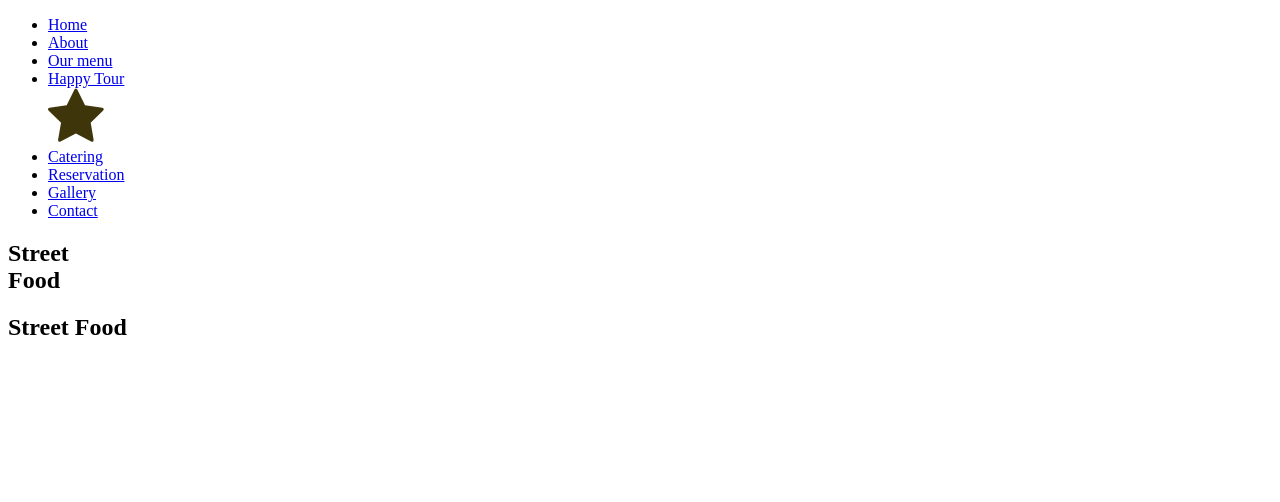
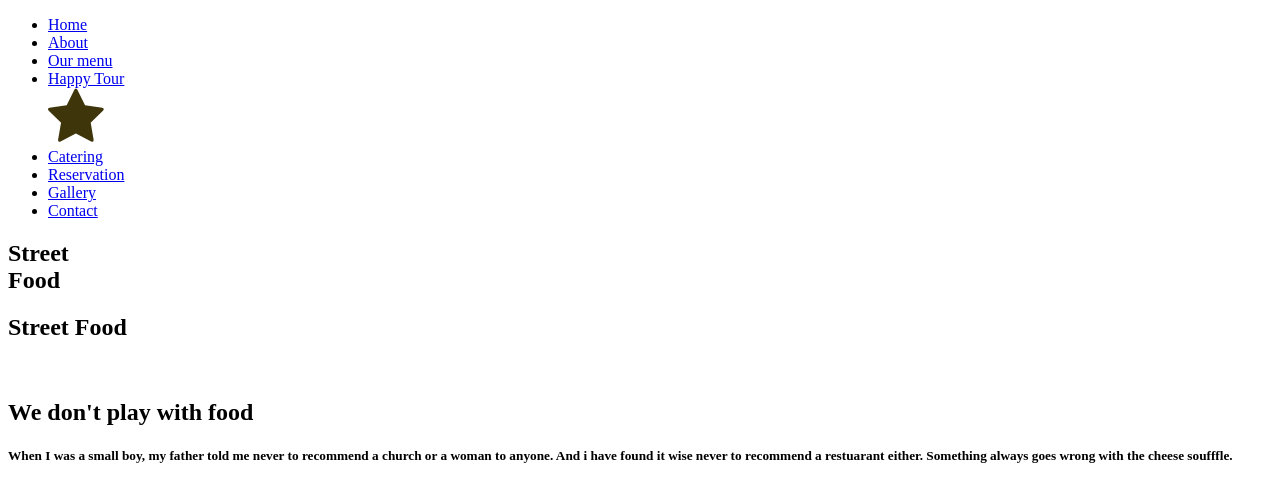
Before and after one commit to Emmanuelmiheso/food, a plain HTML site: page index.html in a window 1280 px wide. Drawn offline with Linux system fonts and the light colour scheme.

Commit message:
Update index.html
add headings

```diff
--- a/index.html
+++ b/index.html
@@ -43,3 +43,8 @@
             </h1>
 
             <br>
+            <h2>We don't play with food</h2>
+            <h5>When I was a small boy, my father told me never to recommend a church or a woman to
+                anyone. And i have found it wise never to recommend a restuarant either. Something
+                always goes wrong with the cheese soufffle.
+            </h5>
```
